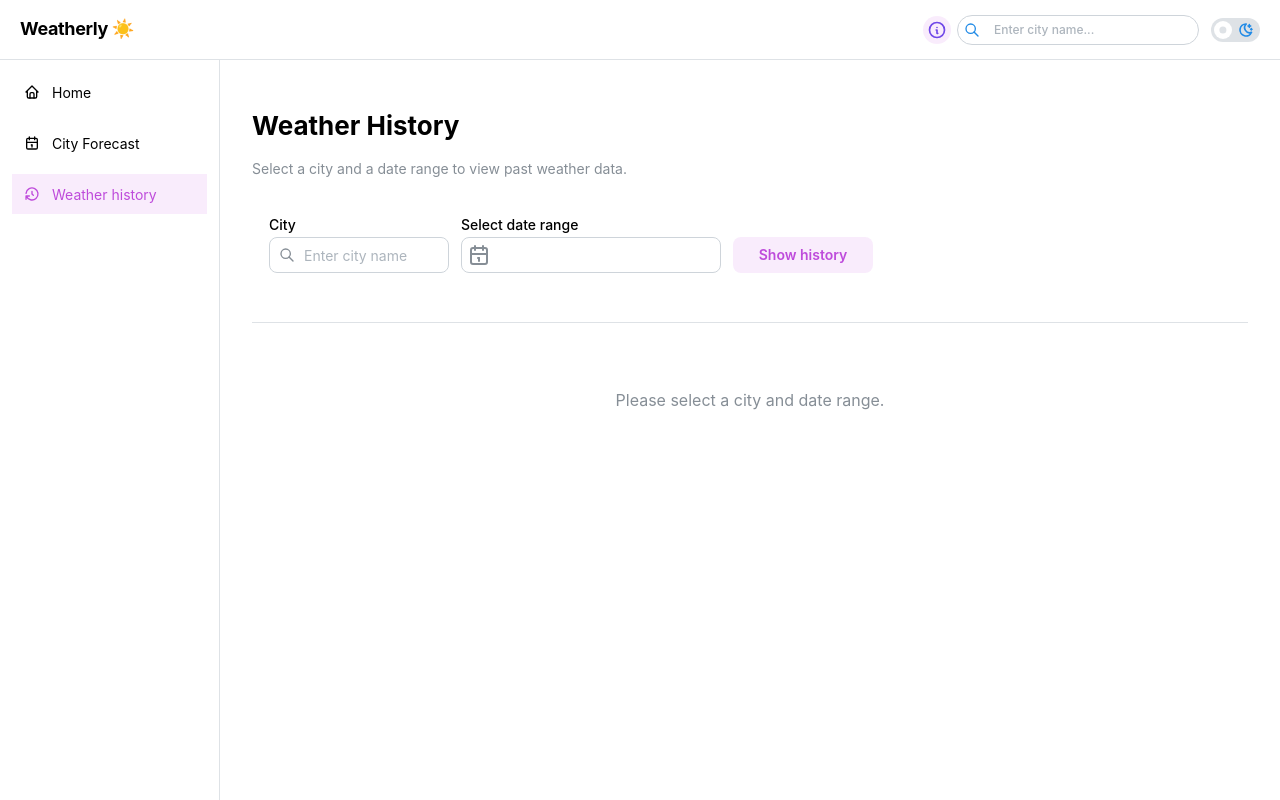
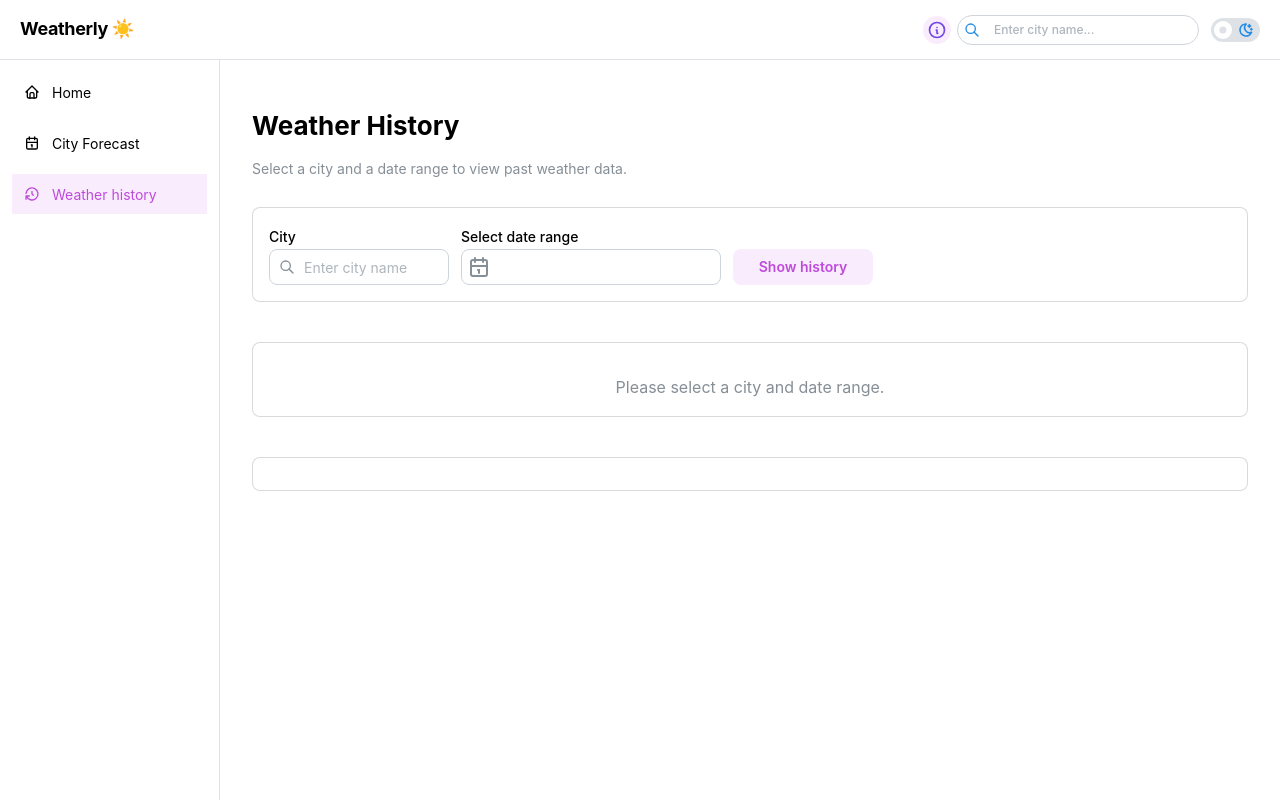
Before and after one commit to kiianskii/weather-project, a React app: page /history in a window 1280 px wide. Built offline with nearby package versions, Linux system fonts and the light colour scheme; the HTML template or start-up script is replaced by a standard one.

Commit message:
fixed styles

```diff
--- a/src/components/widgets/CityWeatherWidgets/WeeklyForecast.tsx
+++ b/src/components/widgets/CityWeatherWidgets/WeeklyForecast.tsx
@@ -5,7 +5,6 @@ import {
   Group,
   ScrollArea,
   Tooltip,
-  useMantineTheme,
   useMantineColorScheme,
 } from "@mantine/core";
 import {
--- a/src/components/widgets/WeatherHistory/WeatherHistoryView.tsx
+++ b/src/components/widgets/WeatherHistory/WeatherHistoryView.tsx
@@ -8,9 +8,7 @@ import {
   Group,
   Box,
   Spoiler,
-  Button,
   useMantineColorScheme,
-  Badge,
 } from "@mantine/core";
 import { useWeatherStore } from "../../../store/weatherStore";
 import { IconSun, IconCloud, IconCloudRain } from "@tabler/icons-react";
--- a/src/pages/WeatherHistoryPage.tsx
+++ b/src/pages/WeatherHistoryPage.tsx
@@ -1,23 +1,25 @@
 import { useState } from "react";
-import { Container, Stack, Title, Text, Card, Divider } from "@mantine/core";
+import {
+  Container,
+  Stack,
+  Title,
+  Text,
+  Card,
+  Divider,
+  useMantineColorScheme,
+} from "@mantine/core";
 import { useWeatherStore } from "../store/weatherStore";
 import { WeatherHistoryForm } from "../components/widgets/WeatherHistory/WeatherHistoryForm";
 import { WeatherHistoryView } from "../components/widgets/WeatherHistory/WeatherHistoryView";
 import { WeatherTrendsDashboard } from "../components/widgets/WeatherHistory/WeatherTrends";
 
 export default function WeatherHistoryPage() {
-  const {
-    city: storedCity,
-    setCity,
-    fetchHistoricalWeatherData,
-  } = useWeatherStore();
+  const { colorScheme } = useMantineColorScheme();
+  const isDark = colorScheme === "dark";
 
-  const [loading, setLoading] = useState(false);
+  const { setCity, fetchHistoricalWeatherData } = useWeatherStore();
+
   const [error, setError] = useState<string | null>(null);
-  const [dateRange, setDateRange] = useState<[string | null, string | null]>([
-    null,
-    null,
-  ]);
 
   const handleSubmit = async (
     city: string,
@@ -25,21 +27,22 @@ export default function WeatherHistoryPage() {
     endDate: string
   ) => {
     try {
-      setLoading(true);
       setError(null);
       setCity(city);
-      setDateRange([startDate, endDate]);
-
       await fetchHistoricalWeatherData(city, startDate, endDate);
     } catch (err: any) {
       setError(err.message || "Failed to fetch historical weather");
     } finally {
-      setLoading(false);
     }
   };
 
-  const isReady =
-    storedCity && dateRange[0] !== null && dateRange[1] !== null && !loading;
+  // Спільний стиль для Card з адаптацією під теми
+  const cardStyle = {
+    background: isDark ? "rgba(30,30,30,0.6)" : "rgba(255, 255, 255, 0.05)",
+    border: isDark
+      ? "1px solid rgba(255,255,255,0.1)"
+      : "1px solid rgba(0, 0, 0, 0.15)",
+  };
 
   return (
     <Container py="xl" maw="100%">
@@ -49,19 +52,11 @@ export default function WeatherHistoryPage() {
           Select a city and a date range to view past weather data.
         </Text>
 
-        <Card
-          withBorder
-          radius="md"
-          p="md"
-          style={{
-            background: "rgba(255,255,255,0.05)",
-            border: "1px solid rgba(255,255,255,0.1)",
-          }}
-        >
+        <Card withBorder my="sm" radius="md" p="md" style={cardStyle}>
           <WeatherHistoryForm onSubmit={handleSubmit} />
         </Card>
 
-        <Divider my="md" />
+        {/* <Divider my="md" /> */}
 
         {error && (
           <Text c="red" ta="center">
@@ -69,18 +64,13 @@ export default function WeatherHistoryPage() {
           </Text>
         )}
 
-        <Card
-          withBorder
-          radius="md"
-          p="md"
-          style={{
-            background: "rgba(255,255,255,0.05)",
-            border: "1px solid rgba(255,255,255,0.1)",
-          }}
-        >
+        <Card my="sm" withBorder radius="md" p="md" style={cardStyle}>
           <WeatherHistoryView />
         </Card>
-        <WeatherTrendsDashboard />
+
+        <Card my="sm" withBorder radius="md" p="md" style={cardStyle}>
+          <WeatherTrendsDashboard />
+        </Card>
       </Stack>
     </Container>
   );
```
